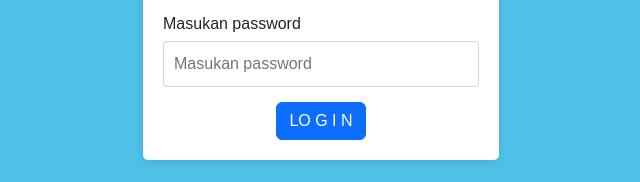
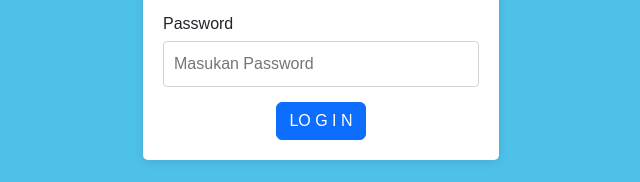
Before and after one commit to Galang0304/Web_DataMahasiswa, a plain HTML site: page index.html in a window 1280 px wide. Shown: the part 184-366 px from the top of the page, 319-959 px from the left. Drawn offline with Linux system fonts and the light colour scheme.

Commit message:
Update index.html

```diff
--- a/index.html
+++ b/index.html
@@ -17,8 +17,8 @@
                     </div>
                     <label for="nama">Nama</label>
                     <input placeholder="Masukan Nama" type="text">
-                    <label for="password">Masukan password</label>
-                    <input placeholder="Masukan password" type="password">
+                    <label for="password">Password</label>
+                    <input placeholder="Masukan Password" type="password">
                     <div class="text-center">
                         <a class=" btn btn-primary" href="dashboard.html">LO G I N</a>
                     </div>
```
